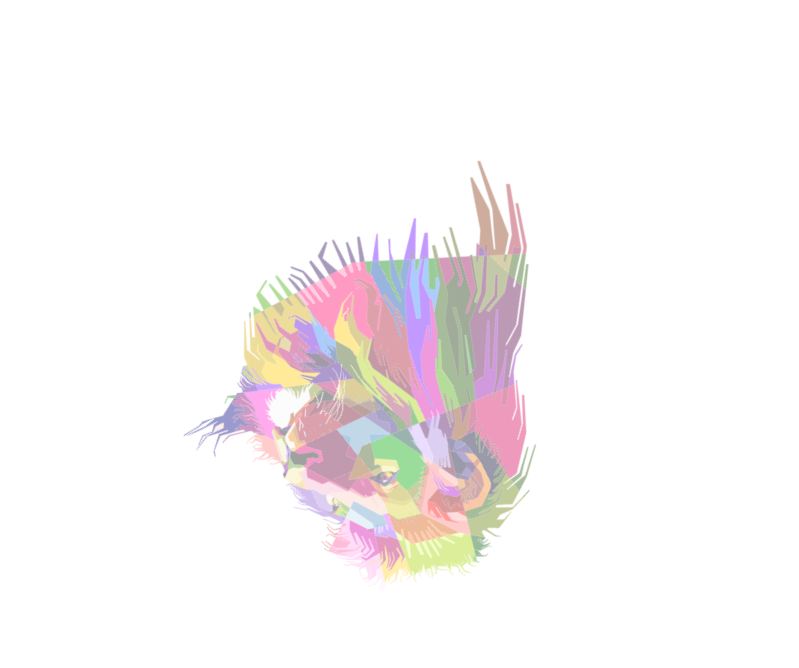
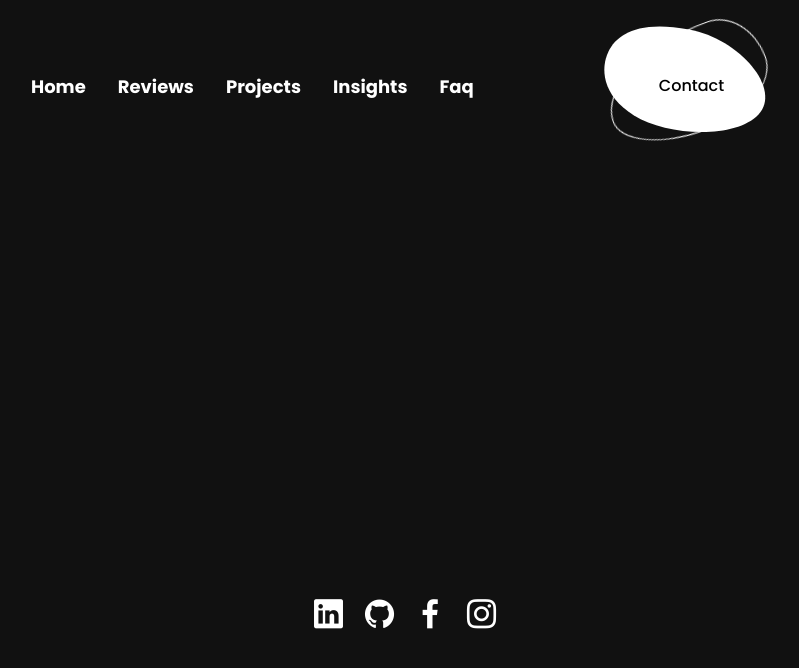
Before and after one commit to BADZA99/threejs-project, a website built with Parcel: page src/index.html in a window 1280 px wide. Shown: the whole page, without its empty margins (235-1034 px from the left). Built offline with nearby package versions, Linux system fonts and the light colour scheme.

Commit message:
some cool stuf

```diff
--- a/src/assets/js/config.js
+++ b/src/assets/js/config.js
@@ -1,2 +1,4 @@
 import '../styles/base.scss'
 import '../styles/loader.scss'
+import '../styles/landing.scss'
+import '../styles/coollinks.scss'
--- a/src/assets/styles/base.scss
+++ b/src/assets/styles/base.scss
@@ -25,6 +25,15 @@ button,select,input,textarea{
     font: inherit;
 }
 
+a{
+    text-decoration: none;
+    color: inherit;
+}
+
+ul{
+    list-style: none;
+}
+
 // select all p ann h
 p,h1,h2,h3,h4,h5,h6{
     // pour que le contenu depasse jamais son parent
@@ -39,3 +48,5 @@ img,video,canvas,svg{
 
 $green-color: #6cff8d;
 $dark-green-color: #6cff8c7a;
+$red-Color:#f44336;
+$blue-Color:#2196f3;
--- /dev/null
+++ b/src/assets/styles/coollinks.scss
@@ -0,0 +1,131 @@
+@import './base.scss';
+
+.coolLink{
+    position: relative;
+    display: grid;
+    place-items: center;
+    overflow: hidden;
+
+    &:before{
+        content: "";
+        position: absolute;
+        bottom: 0;
+        left: 0;
+        width: 100%;
+        height: 2px;
+        background: currentColor;
+        transform: scale3d(0,1,1);
+        transform-origin: right;
+        transition: transform 0.3s cubic-bezier(.5, .5, .3, 1);
+    }
+
+    &:after{
+        content: attr(data-text);
+        position: absolute;
+        top: 0;
+        height: 100%;
+        transform: translate3d(150%,0,0);
+        transition: transform 0.3s cubic-bezier(.5, .5, .3, 1);
+    }
+
+    & span{
+        transition: transform 0.3s cubic-bezier(.5, .5, .3, 1);
+    }
+
+    &:hover:before{
+        transform: scale3d(1,1,1);
+        transform-origin: left;
+    }
+
+    &:hover:after{
+        transform: translate3d(0,0,0);
+    }
+
+    &:hover span{
+        transform: translate3d(-150%,0,0);
+    }
+}
+
+.coolButton{
+    position: relative;
+    border: none;
+    cursor: pointer;
+    width: 175px;
+    height: 120px;
+    background: none;
+    color: #fff;
+
+    &:before,&:after{
+        position: absolute;
+        top: 0;
+        left: 0;
+        width: 100%;
+        height: 100%;
+    }
+
+    &:before{
+        content: "";
+        background: #fff;
+        clip-path: path("M154.5,88.5 C131,113.5 62.5,110 30,89.5 C-2.5,69 -3.5,42 4.5,25.5 C12.5,9 33.5,-6 85,3.5 C136.5,13 178,63.5 154.5,88.5 Z");
+        transition: clip-path 0.5s cubic-bezier(0.585,2.5,0.645,0.555);
+    }
+
+    &:hover:before{
+    clip-path: path("M143,77 C117,96 74,100.5 45.5,91.5 C17,82.5 -10.5,57 5.5,31.5 C21.5,6 79,-5.5 130.5,4 C182,13.5 169,58 143,77 Z");
+
+    }
+
+    & span{
+        mix-blend-mode: difference;
+        font-weight: 500;
+    }
+
+    &:after{
+        content: "";
+        height: 85%;
+        width: 95%;
+        top: 6px;
+        border: 1px solid #fff;
+        border-radius: 74% 26% 49% 51% / 61% 52% 48% 39%;
+        transform: rotate(-20deg);
+        transition: transform 0.5s cubic-bezier(0.585,2.5,0.645,0.555);
+    }
+
+    &:hover:after{
+        transform: translate3d(0,-5px,0);
+    }
+
+         @media (max-width:800px) {
+             & {
+                 transform: scale3d(0.7,0.7,0.7);
+                 font-size: 23px;
+             }
+         }
+}
+
+.coloredIcon{
+    color: #fff;
+    font-size: 35px;
+
+    &:hover{
+        animation: coloredIconAnimation 0.2s infinite;
+    }
+
+    @keyframes coloredIconAnimation {
+        0%{
+            text-shadow: 5px 4px $red-Color,-5px -6px $blue-Color;
+        }
+        25%{
+            text-shadow: -5px -6px $red-Color,5px 4px $blue-Color;
+        }
+        50%{
+            text-shadow: 5px -4px $red-Color,-8px 4px $blue-Color;
+        }
+        75%{
+            text-shadow: -8px -4px $red-Color,-5px -4px $blue-Color;
+        }
+        100%{
+            text-shadow: -5px 0 $red-Color,5px -4px $blue-Color;
+        }
+    }
+}
--- /dev/null
+++ b/src/assets/styles/landing.scss
@@ -0,0 +1,70 @@
+// @import './base.scss';
+
+.landing{
+    position: relative;
+    width: 100%;
+    height: 100vh;
+    background: #111;
+    color: #fff;
+    overflow: hidden;
+    .header{
+        position: absolute;
+        top: 1rem;
+        left: 50%;
+        transform: translateX(-50%);
+
+        &__wrap{
+            padding: 10px;
+            display: flex;
+            align-items: center;
+            justify-content: space-between;
+            width: 60vw;
+        }
+
+        &__left{
+            display: flex;
+            align-items: center;
+            gap: 2rem;
+
+            & li{
+                font-size: 18px;
+                font-weight: 700;
+            }
+        }
+
+        @media (max-width:1200px){
+            &__wrap{
+                width: 100vw;
+            }
+        }
+        @media (max-width:650px){
+            &__sm{
+                display: none;
+            }
+        }
+        @media (max-width:370px){
+            &{
+                left: 36%;
+            }
+
+            &__wrap{
+                gap: 20%;
+            }
+
+            .coolLink[data-text="Home"]{
+                display: none;
+            }
+        }
+    }
+
+    .socials{
+       position: absolute;
+       left: 50%;
+       transform: translateX(-50%);
+       bottom: 10rem;
+       display: flex;
+       align-items: center;
+       gap: 1rem;
+    }
+
+}
--- a/src/assets/styles/loader.scss
+++ b/src/assets/styles/loader.scss
@@ -1,5 +1,6 @@
 @import './base.scss';
-.loading{
+
+.loading {
     position: fixed;
     top: 0;
     left: 0;
@@ -11,35 +12,36 @@
     background-color: #0b134f;
     display: grid;
     place-items: center;
-    font-family: "Orbitron",sans-serif;
+    font-family: "Orbitron", sans-serif;
+    display: none;
 
-    &__box{
+    &__box {
         position: relative;
-        width: 500px ;
+        width: 500px;
         height: 200px;
         border: 3px solid $green-color;
         border-top: 3px solid $dark-green-color;
         border-bottom: 3px solid $dark-green-color;
 
         @media (max-width:600px) {
-            &{
+            & {
                 width: 90vw;
             }
 
         }
     }
 
-    &__bar{
+    &__bar {
         width: 90%;
         height: 10px;
         position: absolute;
         top: 50%;
         left: 50%;
         transform: translateX(-50%);
-        background:#ccc;
+        background: #ccc;
         border-radius: 2px;
 
-        &--inner{
+        &--inner {
             height: 100%;
             width: 0;
             border-radius: 2px;
@@ -47,7 +49,7 @@
         }
     }
 
-    &__text{
+    &__text {
         position: relative;
         color: #fff;
         padding: 1rem;
@@ -58,32 +60,34 @@
         align-items: center;
 
         @media (max-width:355px) {
-                & {
-                    font-size: 17px;
-                }
-
+            & {
+                font-size: 17px;
             }
 
-        &--dot{
+        }
+
+        &--dot {
             width: 15px;
             height: 15px;
             margin: 0 3px;
             border-radius: 50%;
             background: #fff;
             animation: pulse 1s infinite;
-            @keyframes pulse{
-                from{
+
+            @keyframes pulse {
+                from {
                     opacity: 0;
                     color: $green-color;
                 }
-                to{
+
+                to {
                     opacity: 1;
                 }
 
             }
         }
 
-        &--border{
+        &--border {
             width: 85%;
             height: 1px;
             background: $dark-green-color;
@@ -95,7 +99,7 @@
 
     }
 
-    &__counter{
+    &__counter {
         position: absolute;
         top: 70%;
         left: 0;
@@ -108,27 +112,31 @@
         justify-content: space-between;
         padding: 10px;
 
-        &--number{
+        &--number {
             color: $green-color;
         }
     }
-    &__width_animation{
+
+    &__width_animation {
         animation: width_animation 2s forwards;
+
         @keyframes width_animation {
-            0%{
+            0% {
                 width: 85%;
             }
-            100%{
-                width:280px;
+
+            100% {
+                width: 280px;
             }
 
         }
     }
-    &__svg{
+
+    &__svg {
         position: absolute;
         top: 50%;
         left: 50%;
-        transform: translate(-50%,-50%);
+        transform: translate(-50%, -50%);
         width: 84%;
         opacity: 0;
     }
--- a/src/index.html
+++ b/src/index.html
@@ -7,6 +7,7 @@
     <meta name="description" content="Front-end developer and your guid to build modern website/creative websites">
     <meta name="keywords" content="front end developer,PAPA BN,web developer,build website">
     <meta name="author" content="PAPA BADARA NDIAYE"/>
+    <link rel="stylesheet" href="https://unicons.iconscout.com/release/v4.0.8/css/line.css">
     <!-- fav icon -->
     <link rel="apple-touch-icon" sizes="57x57" href="./assets/favicons/apple-icon-57x57.png">
     <link rel="apple-touch-icon" sizes="60x60" href="./assets/favicons/apple-icon-60x60.png">
@@ -47,6 +48,32 @@
         </div>
     </div>
 
+    <div class="landing">
+        <!-- header -->
+        <header class="header">
+            <div class="header__wrap">
+                <ul class="header__left">
+                    <li class=""><a href="#" class="coolLink" data-text="Home"><span>Home</span></a></li>
+                    <li class="header__sm"><a href="#" class="coolLink" data-text="Reviews"><span>Reviews</span></a></li>
+                    <li class=""><a href="#" class="coolLink" data-text="Projects"><span>Projects</span></a></li>
+                    <li class="header__sm"><a href="#" class="coolLink" data-text="Insights"><span>Insights</span></a></li>
+                    <li class="header__sm"><a href="#" class="coolLink" data-text="Faq"><span>Faq</span></a></li>
+                </ul>
+                <div class="header__right">
+                    <button class="coolButton"><span>Contact</span></button>
+                </div>
+            </div>
+        </header>
+
+        <!-- socials -->
+        <div class="socials">
+            <a href="" target="_blank"><i class="uil uil-linkedin coloredIcon"></i></a>
+            <a href="" target="_blank"><i class="uil uil-github coloredIcon"></i></a>
+            <a href="" target="_blank"><i class="uil uil-facebook-f coloredIcon"></i></a>
+            <a href="" target="_blank"><i class="uil uil-instagram coloredIcon"></i></a>
+        </div>
+    </div>
+
     <script src="assets/js/app.js"></script>
 </body>
 </html>
```
Also changed, not shown: dist/index.html, 5 other files.
